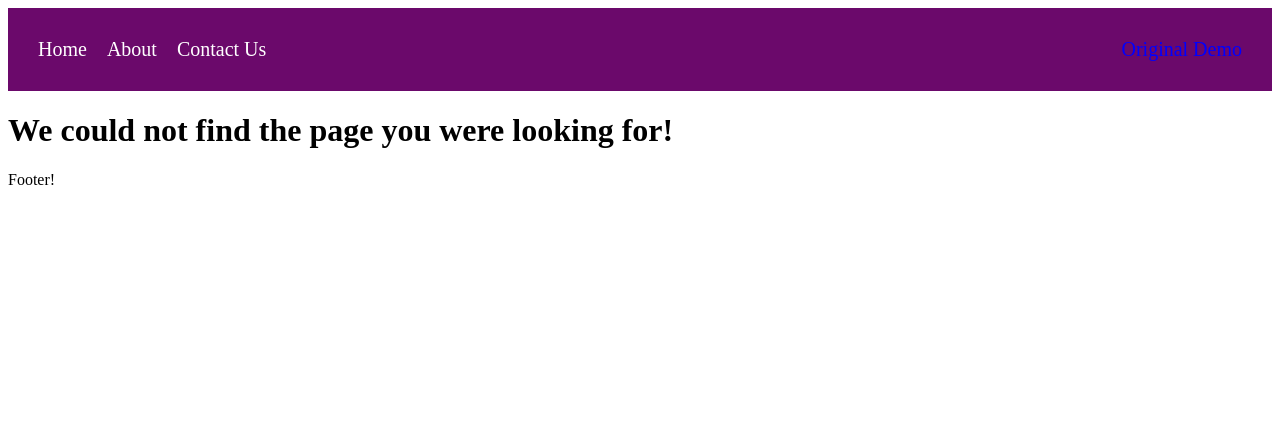
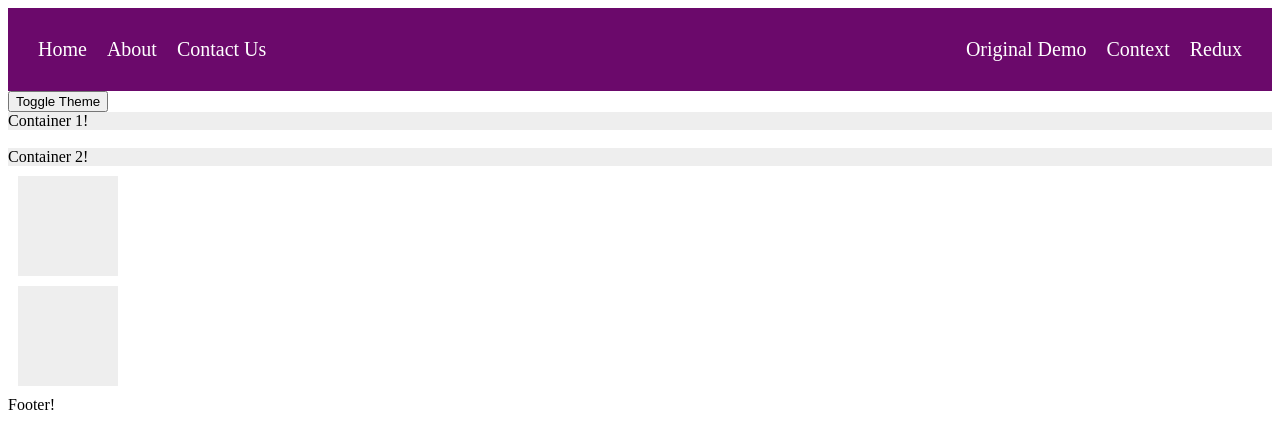
Before and after one commit to seancarter99/20220919-MERN, a React (Create React App) app in the folder javascript-training/week2/react-practice/: page /context in a window 1280 px wide. Shown: the top 448 px of the page. Built offline with nearby package versions, Linux system fonts and the light colour scheme.

Commit message:
Adding context and redux examples

```diff
--- a/javascript-training/week2/react-practice/package.json
+++ b/javascript-training/week2/react-practice/package.json
@@ -3,12 +3,14 @@
   "version": "0.1.0",
   "private": true,
   "dependencies": {
+    "@reduxjs/toolkit": "^1.8.5",
     "@testing-library/jest-dom": "^5.16.5",
     "@testing-library/react": "^13.4.0",
     "@testing-library/user-event": "^13.5.0",
     "axios": "^0.27.2",
     "react": "^18.2.0",
     "react-dom": "^18.2.0",
+    "react-redux": "^8.0.4",
     "react-router-dom": "^6.4.1",
     "react-scripts": "5.0.1",
     "web-vitals": "^2.1.4"
--- a/javascript-training/week2/react-practice/src/App.jsx
+++ b/javascript-training/week2/react-practice/src/App.jsx
@@ -1,5 +1,5 @@
 import { BrowserRouter, Routes, Route } from 'react-router-dom';
-import { OriginalDemo, Home, PageNotFound } from './pages';
+import { OriginalDemo, Home, PageNotFound, ContextExample, ReduxExample } from './pages';
 import './index.css'; // Special syntax for React. This applies the CSS here and all child components
 import { AppNav } from './components/Nav';
 
@@ -31,6 +31,8 @@ export const App = () => {
             <Routes>
                 {/* Each route will "route" us to another "page" */}
                 <Route path="/" element={<Home />} />
+                <Route path="/context" element={<ContextExample />} />
+                <Route path="/redux" element={<ReduxExample />} />
                 <Route path="/og" element={<OriginalDemo />} />
                 <Route path="*" element={<PageNotFound />} />
             </Routes>
--- a/javascript-training/week2/react-practice/src/components/List/PokemonList.jsx
+++ b/javascript-training/week2/react-practice/src/components/List/PokemonList.jsx
@@ -50,6 +50,7 @@ export const PokemonList = () => {
         // Axios returns a fulfilled promise if the status code is < 400
         // and a rejected promise when >= to 400
 
+        // Move this to store. Get the res.data and use dispatch(setPokemonList(res.data))
         axios.get('http://localhost:9000/pokemon')
             .then(res => { setPokemonList(res.data); console.log(res.data) })
             .catch(err => console.error(err)); // This could easily be to render an error display
--- a/javascript-training/week2/react-practice/src/components/Nav/AppNav.jsx
+++ b/javascript-training/week2/react-practice/src/components/Nav/AppNav.jsx
@@ -20,9 +20,15 @@ export const AppNav = () => {
                     <Link to="/contact" className="nav-link">Contact Us</Link>
                 </NavItem>
             </NavSection>
-            <NavSection className="reverse-nav-section" style={{color: 'blue'}}>
+            <NavSection className="reverse-nav-section"> {/* </Nav>style={{color: 'blue'}}> */}
                 <NavItem>
                     <Link to="/og" className="nav-link">Original Demo</Link>
+                </NavItem>
+                <NavItem>
+                    <Link to="/context" className="nav-link">Context</Link>
+                </NavItem>
+                <NavItem>
+                    <Link to="/redux" className="nav-link">Redux</Link>
                 </NavItem>
             </NavSection>
         </Nav>
--- /dev/null
+++ b/javascript-training/week2/react-practice/src/pages/ContextExample.jsx
@@ -0,0 +1,83 @@
+/**
+ * Context
+ *
+ * Context is a section of the React DOM or tree that any component can read a value from
+ *
+ * Traditionally we just pass props to other components as a way to pass data, but in extreme
+ * examples can be very messy (prop drilling)
+ * Props can normally be passed downstream, not upstream (parent -> child)
+ *
+ *
+ * Any component within the "context provider" (within the context) can read the data inside of it
+ * without actually passing it as props
+ *
+ * Any component using a piece of data from context will re-render when it changes
+ * If a component exists in the context but DOES NOT USE the data, it will not rerender (unless its parent rerender)
+ */
+
+import { createContext, useContext, useState } from "react";
+
+const themes = {
+    light: {
+        backgroundColor: '#EEEEEE',
+        color: 'black'
+    }, dark: {
+        backgroundColor: '#212121',
+        color: 'white'
+    }
+};
+
+const ThemeContext = createContext(themes.light);
+
+export const ContextExample = () => {
+    const [theme, setTheme] = useState(themes.light);
+
+    return (
+        // Provider because this is what anchors our context to the tree
+        <ThemeContext.Provider value={theme}>
+            {/* Everything in here and below can read the theme context */}
+            {/* You can do so using useContext hook OR ThemeContext.Consumer (OLD WAY) */}
+            <ThemeToggle setTheme={setTheme} />
+            <Container>
+                Container 1!
+            </Container>
+            <br/>
+            <Container>
+                Container 2!
+            </Container>
+            <Box></Box>
+            <Box></Box>
+        </ThemeContext.Provider>
+    );
+}
+
+const ThemeToggle = ({setTheme}) => {
+    const handleToggle = () => {
+        // When it's light mode, switch to dark
+        // When it's dark mode, switch to light
+        setTheme(theme => theme === themes.light ? themes.dark : themes.light);
+    }
+
+    return (
+        <button onClick={handleToggle}>Toggle Theme</button>
+    );
+}
+
+const Container = ({children}) => {
+    // Container will read from the context and get the theme to style its contents
+    const theme = useContext(ThemeContext);
+
+    return (
+        // Pass the theme object to the div
+        // When the context changes in my app, this div will automatically restyle
+        <div style={theme}>
+            {children}
+        </div>
+    );
+}
+
+const Box = () => {
+    const theme = useContext(ThemeContext);
+
+    return <div style={{...theme, height: '100px', width: '100px', margin: '10px'}}></div>
+}
--- /dev/null
+++ b/javascript-training/week2/react-practice/src/pages/ReduxExample.jsx
@@ -0,0 +1,83 @@
+/**
+ * Redux
+ *
+ * Redux is a popular state management solution in React (not exclusive to React)
+ * It aims to reduce complexity in your app as it grows
+ * Redux acts as a global state store
+ *
+ * What data should I store in Redux?
+ * - Avoid storing everything in Redux
+ * - Data local a component should NOT be stored in redux
+ * - Network data (from the backend) or any piece of state my entire app cares about (theme)
+ *
+ * Context vs Redux:
+ * - Redux is more heavyweight than context since it's state management solution
+ * - Data that I'm reading from in multiple places, but seldom update should be context
+ * - Data that frequently requires complex mutations or functions ran should be Redux
+ *
+ * Flux Pattern:
+ *
+ * 1. An event is triggered on the UI (user interaction)
+ * 2. This event is dispatched as an "action" containing a type and a payload (deposit $10)
+ * 3. Reducers receive the action and based off the the action "type", send it to the correct reducer function
+ * 4. Reducer function then updates the state stored in the redux store
+ * 5. Any UI element reading that state from the store, re-renders
+ * 6. Repeat.
+ *
+ * Redux Toolkit:
+ *
+ * Redux Toolkit is new and it aims to abstract away a lot of the boiler plate from old Redux
+ * Redux Toolkit is a one stop shop for anything redux
+ * Old redux encouraged defining actions and reducers separately
+ *   Redux Toolkit uses "slices" which bundle actions and reducers together
+ */
+
+import { useRef } from 'react';
+import { Provider, useSelector, useDispatch } from 'react-redux';
+import { store } from '../store';
+import { setUsername } from '../reducers/userSlice';
+
+export const ReduxExample = () => {
+
+    return (
+        // Provider acts as a context
+        // This allow us to mount the global store around a section of our app
+        // Typically you'd store it at the top level (index.js right <Provider><App /></Provider>)
+        // Store contains the reducers and also the state
+        <Provider store={store}>
+            <UsernameDisplay />
+            <UsernameForm />
+        </Provider>
+    );
+}
+
+const UsernameDisplay = () => {
+     // This returns the state associated with the user reducer
+     // Any change to the user object will cause my component to rerender
+     const user = useSelector(store => store.bank);
+     console.log(user);
+
+     return (
+        <h1>Current Username: {user.username}</h1>
+    );
+}
+
+const UsernameForm = () => {
+
+    const usernameRef = useRef();
+    const dispatch = useDispatch(); // Returns a dispatch object that we can use to talk to the store
+
+    const handleSubmit = e => {
+        e.preventDefault(); // So that page doesn't refresh
+        // I want to take the data submitted, and dispatch it as an action to update the username
+        dispatch(setUsername(usernameRef.current.value));
+        usernameRef.current.value = null; // Clear the input field right after
+    }
+
+    return (
+        <form onSubmit={handleSubmit}>
+            Username: <input ref={usernameRef} />
+            <div><button>Submit Username</button></div>
+        </form>
+    )
+}
--- a/javascript-training/week2/react-practice/src/pages/index.js
+++ b/javascript-training/week2/react-practice/src/pages/index.js
@@ -1,3 +1,5 @@
 export * from './OriginalDemo';
 export * from './Home';
 export * from './PageNotFound';
+export * from './ContextExample';
+export * from './ReduxExample';
--- /dev/null
+++ b/javascript-training/week2/react-practice/src/reducers/userSlice.js
@@ -0,0 +1,31 @@
+import { createSlice } from '@reduxjs/toolkit';
+
+// Slices is the modern toolkit way of bundling actions and reducers into one
+
+const userSlice = createSlice({
+    name: 'user', // The name is for redux to determine where it goes
+    initialState: {
+        username: '',
+        friends: [],
+        // Store other user data here
+    },
+    reducers: {
+        // Reducers contain functions that solve some common action that I want
+        // State refers to the state of the user
+        addFriend: (state, action) => {
+            // They use a library called Immer which allows to directly mutate the state
+            // When this action is dispatched, it will contain a payload of the friend to add
+            state.friends = [...state.friends, action.payload];
+        },
+        setUsername: (state, action) => {
+            state.username = action.payload;
+        }
+    }
+});
+
+// Once this is created, I'll have a reducers object on it
+// And the individual actions
+
+// The action names are derived from the reducer names
+export const { addFriend, setUsername } = userSlice.actions;
+export default userSlice.reducer; // Export the actual user reducer
--- /dev/null
+++ b/javascript-training/week2/react-practice/src/store.js
@@ -0,0 +1,11 @@
+import { configureStore } from '@reduxjs/toolkit';
+import user from './reducers/userSlice';
+
+// Give store to the Provider
+export const store = configureStore({
+    reducer: {
+        // insider here goes my reducers
+        user,
+        // Add any other reducers here bank, counter, cart, etc.
+    }
+});
```
Also changed, not shown: 1 other file (tests, documents, lock files or other folders).
